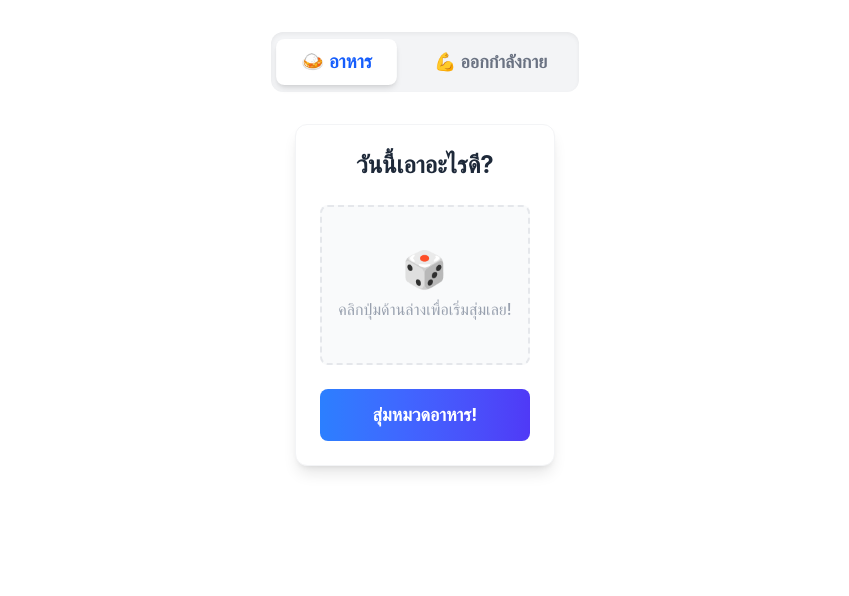
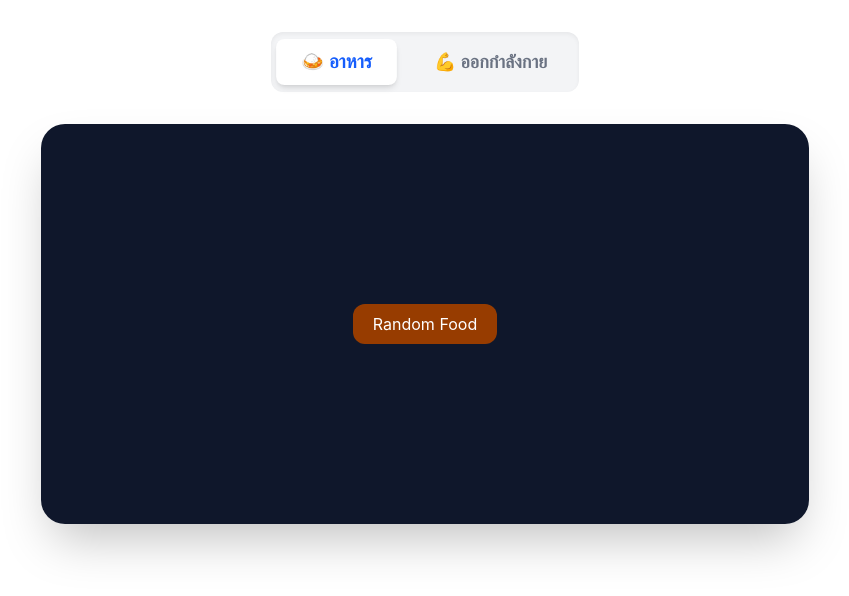
Before and after one commit to PorpleumX/react-build-day_OrochiModelX-G9, a React (Vite) app: page / in a window 1280 px wide. Shown: the top 596 px of the page, without its empty margins (215-1064 px from the left). Built offline with nearby package versions, Linux system fonts and the light colour scheme.

Commit message:
feat: integrate FoodRender and TextRender into App layout

```diff
--- a/src/App.jsx
+++ b/src/App.jsx
@@ -1,6 +1,8 @@
 import React, { useState } from 'react'
 import Randomizer from './components/Randomizer'
 import CategorySelector from "./components/CategorySelector";
+import FoodRender from "./components/FoodRender";
+import TextRender from "./components/TextRender";
 
 const App = () => {
   const [selectedCategory, setSelectedCategory] = useState("Food");
@@ -11,7 +13,22 @@ const App = () => {
         selectedCategory={selectedCategory}
         onSelectCategory={setSelectedCategory}
       />
-      <Randomizer category={selectedCategory} />
+
+      {/* เงื่อนไขการแสดงผล: ถ้าเลือก Food ให้โชว์ของเพื่อน, ถ้าเลือก Exercise ให้โชว์ของเราและคำคม */}
+      {selectedCategory === "Food" ? (
+        // ห่อ FoodRender ของเพื่อนด้วย div ของเราเพื่อกาง layout ออก โดยไม่ไปแตะไฟล์ของเพื่อน
+        <div className="w-full max-w-3xl min-h-[400px] flex flex-col rounded-3xl overflow-hidden shadow-2xl">
+          <FoodRender />
+        </div>
+      ) : (
+        <div className="flex flex-col items-center gap-6 w-full max-w-2xl">
+          <Randomizer />
+          {/* ห่อ TextRender ของเพื่อนด้วย div ของเราเช่นกัน */}
+          <div className="w-full flex flex-col rounded-3xl overflow-hidden shadow-xl">
+            <TextRender />
+          </div>
+        </div>
+      )}
     </div>
   )
 }
--- a/src/components/Randomizer.jsx
+++ b/src/components/Randomizer.jsx
@@ -1,33 +1,15 @@
-import { useState, useEffect } from "react";
+import { useState } from "react";
 import { Exercises } from "../Data/mockdataExercises";
-import { getRandomThaiFood } from "../Data/apidataFood";
 
-const Randomizer = ({ category }) => {
+const Randomizer = () => {
   const [isLoading, setIsLoading] = useState(false);
   const [result, setResult] = useState(null);
 
-  // เคลียร์ผลลัพธ์เก่าทิ้งทุกครั้งที่เปลี่ยน Category จากด้านบน
-  useEffect(() => {
-    setResult(null);
-  }, [category]);
-
-  const handleRandomClick = async () => {
+  const handleRandomClick = () => {
     setIsLoading(true);
     setResult(null);
 
-    if (category === "Food") {
-      const foodData = await getRandomThaiFood();
-      if (foodData) {
-        setResult({
-          name: foodData.strMeal,
-          description: `หมวดหมู่: ${foodData.strCategory} | พื้นเพ: ${foodData.strArea}`,
-          image: <img src={foodData.strMealThumb} alt="Food" className="w-24 h-24 object-cover rounded-full mx-auto shadow-md" />
-        });
-      } else {
-        setResult({ name: "ดึงข้อมูลผิดพลาด", description: "ลองใหม่อีกครั้ง", image: "❌" });
-      }
-      setIsLoading(false);
-    } else {
+    // หมวดออกกำลังกาย
     setTimeout(() => {
       const randomIndex = Math.floor(Math.random() * Exercises.length);
       const randomExercise = Exercises[randomIndex];
@@ -39,11 +21,10 @@ const Randomizer = ({ category }) => {
       });
       setIsLoading(false);
     }, 800);
-    }
   };
 
   return (
-    <div className="flex flex-col items-center justify-center p-6 bg-white rounded-xl shadow-lg max-w-md mx-auto border border-gray-100">
+    <div className="flex flex-col items-center justify-center p-6 bg-white rounded-xl shadow-lg max-w-md mx-auto border border-gray-100 w-full">
 
       <h2 className="text-2xl font-bold text-gray-800 mb-6">วันนี้เอาอะไรดี?</h2>
 
@@ -76,12 +57,10 @@ const Randomizer = ({ category }) => {
         className={`w-full py-3 px-6 rounded-lg text-white font-bold text-lg transition-all duration-300 transform ${
           isLoading
             ? "bg-gray-400 cursor-not-allowed"
-            : category === "Food"
-              ? "bg-gradient-to-r from-blue-500 to-indigo-600 hover:-translate-y-1 hover:shadow-lg"
             : "bg-gradient-to-r from-green-500 to-emerald-600 hover:-translate-y-1 hover:shadow-lg"
         }`}
       >
-        {isLoading ? "กำลังประมวลผล..." : `สุ่มหมวด${category === "Food" ? "อาหาร" : "ออกกำลังกาย"}!`}
+        {isLoading ? "กำลังประมวลผล..." : "สุ่มหมวดออกกำลังกาย!"}
       </button>
 
     </div>
```
Lines whose indentation alone changed are shown as unchanged.
